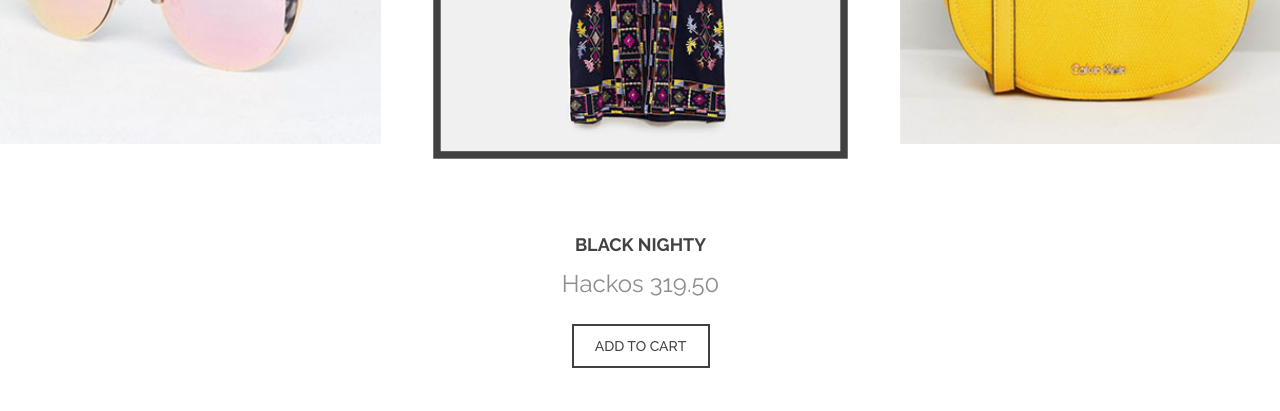
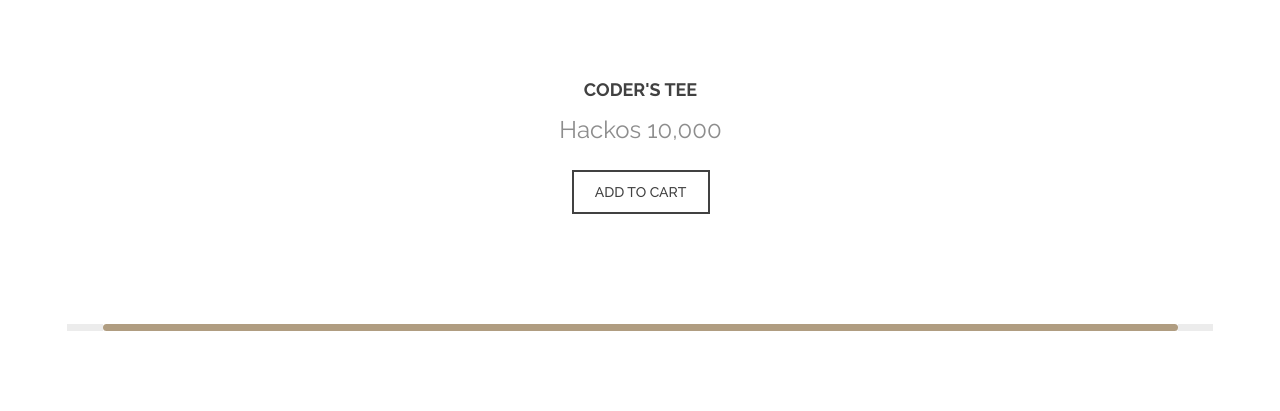
Before and after one commit to Anandsure/magiCode, a Flask app: template templates/shop.html in a window 1280 px wide. Shown: the part 1342-1753 px from the top of the page. Run offline with Flask 2, Linux system fonts and the light colour scheme; the template is opened without the code that fills it, so the values that code supplies are empty.

Commit message:
replaced files

```diff
--- a/templates/shop.html
+++ b/templates/shop.html
@@ -54,8 +54,8 @@
 				<div class="hs-left"><img src="../static/img/slider-img.png" alt=""></div>
 				<div class="hs-right">
 					<div class="hs-content">
-						<div class="price">from Hackos 19.90</div>
-						<h2><span>2019</span> <br>Latest Collection</h2>
+						<div class="price">from Hackos 1,999</div>
+						<h2><span>2019</span> <br>Get The latest Shwag</h2>
 						<a href="" class="site-btn">Redeem Now!</a>
 					</div>
 				</div>
@@ -64,9 +64,9 @@
 				<div class="hs-left"><img src="../static/img/slider-img.png" alt=""></div>
 				<div class="hs-right">
 					<div class="hs-content">
-						<div class="price">from Hackos 19.90</div>
-						<h2><span>2019</span> <br>Latest Collection</h2>
-						<a href="" class="site-btn">Redeem Now!</a>
+						<div class="price">Not Enough Hackos?</div>
+						<h2><span>Practice!</span> <br>Then Compete!</h2>
+						<a href="" class="site-btn">Redeem like a BOSS.</a>
 					</div>
 				</div>
 			</div>
@@ -86,11 +86,11 @@
 				<li>
 					<div class="intro-item">
 						<figure>
-							<img src="../static/img/intro/1.jpg" alt="#">
+							<img src="../static/img/intro/mech.jpg" alt="#">
 						</figure>
 						<div class="product-info">
-							<h5>Pink Sunglasses</h5>
-							<p>Hackos 319.50</p>
+							<h5>Mechanical Keyboard</h5>
+							<p>Hackos 50,000</p>
 							<a href="#" class="site-btn btn-line">ADD TO CART</a>
 						</div>
 					</div>
@@ -98,11 +98,11 @@
 				<li>
 					<div class="intro-item">
 						<figure>
-							<img src="../static/img/intro/2.jpg" alt="#">
+							<img src="../static/img/intro/coder_tee.jpg" alt="#">
 						</figure>
 						<div class="product-info">
-							<h5>Black Nighty</h5>
-							<p>Hackos 319.50</p>
+							<h5>Coder's tee</h5>
+							<p>Hackos 10,000</p>
 							<a href="#" class="site-btn btn-line">ADD TO CART</a>
 						</div>
 					</div>
@@ -110,36 +110,12 @@
 				<li>
 					<div class="intro-item">
 						<figure>
-							<img src="../static/img/intro/3.jpg" alt="#">
+							<img src="../static/img/intro/coder_mug.jpg" alt="#">
 							<div class="bache">NEW</div>
 						</figure>
 						<div class="product-info">
-							<h5>Yellow Sholder bag</h5>
-							<p>Hackos 319.50</p>
-							<a href="#" class="site-btn btn-line">ADD TO CART</a>
-						</div>
-					</div>
-				</li>
-				<li>
-					<div class="intro-item">
-						<figure>
-							<img src="../static/img/intro/4.jpg" alt="#">
-						</figure>
-						<div class="product-info">
-							<h5>Yellow Sunglasses</h5>
-							<p>Hackos 319.50</p>
-							<a href="#" class="site-btn btn-line">ADD TO CART</a>
-						</div>
-					</div>
-				</li>
-				<li>
-					<div class="intro-item">
-						<figure>
-							<img src="../static/img/intro/5.jpg" alt="#">
-						</figure>
-						<div class="product-info">
-							<h5>Black Sholder bag</h5>
-							<p>Hackos 319.50</p>
+							<h5>Coder's mug</h5>
+							<p>Hackos 8,000</p>
 							<a href="#" class="site-btn btn-line">ADD TO CART</a>
 						</div>
 					</div>
@@ -169,7 +145,7 @@
 				</div>
 				<div class="col-md-6">
 					<div class="featured-item mb-0">
-						<img src="../static/img/featured/featured-2.jpg" alt="">
+						<img src="../static/img/featured/flipkart.jpg" alt="">
 						<a href="#" class="site-btn">see more</a>
 					</div>
 				</div>
```
